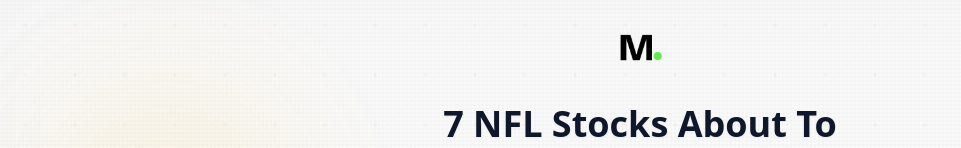
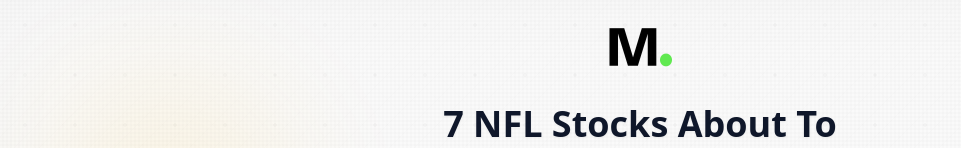
Before and after one commit to hadjisall03-afk/creativesdept, a React (Vite) app: page / in a window 1280 px wide. Shown: the top 148 px of the page, without its empty margins (0-961 px from the left). Built offline with nearby package versions, Linux system fonts and the light colour scheme; the HTML template or start-up script is replaced by a standard one.

Commit message:
Add logo

```diff
--- a/src/components/TradingLandingPage.tsx
+++ b/src/components/TradingLandingPage.tsx
@@ -64,7 +64,7 @@ const TradingLandingPage = () => {
           <div className="space-y-6 animate-bounce-in">
             <div className="flex justify-center mb-6">
               <img
-                src="/lovable-uploads/m-logo.png"
+                src="/lovable-uploads/new-m-logo.png"
                 alt="M Logo"
                 className="w-16 h-16 object-contain"
               />
```
Also changed, not shown: public/lovable-uploads/new-m-logo.png (added).
